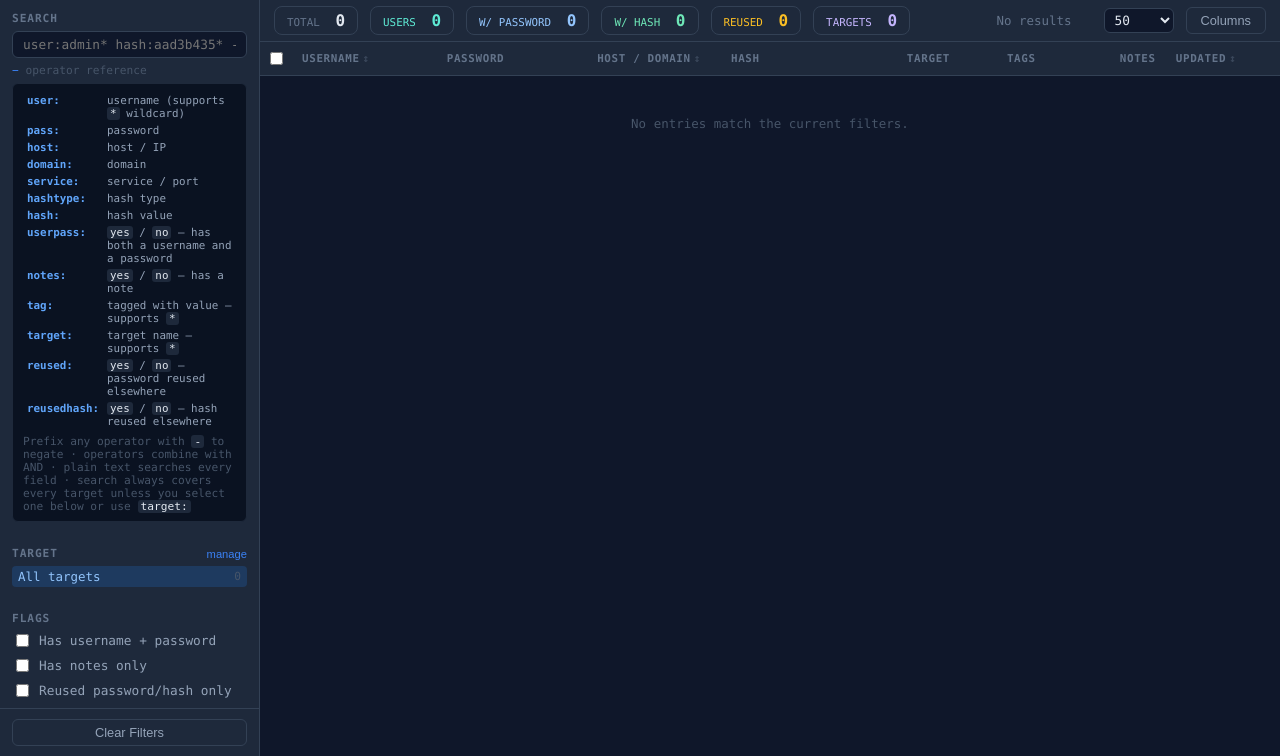
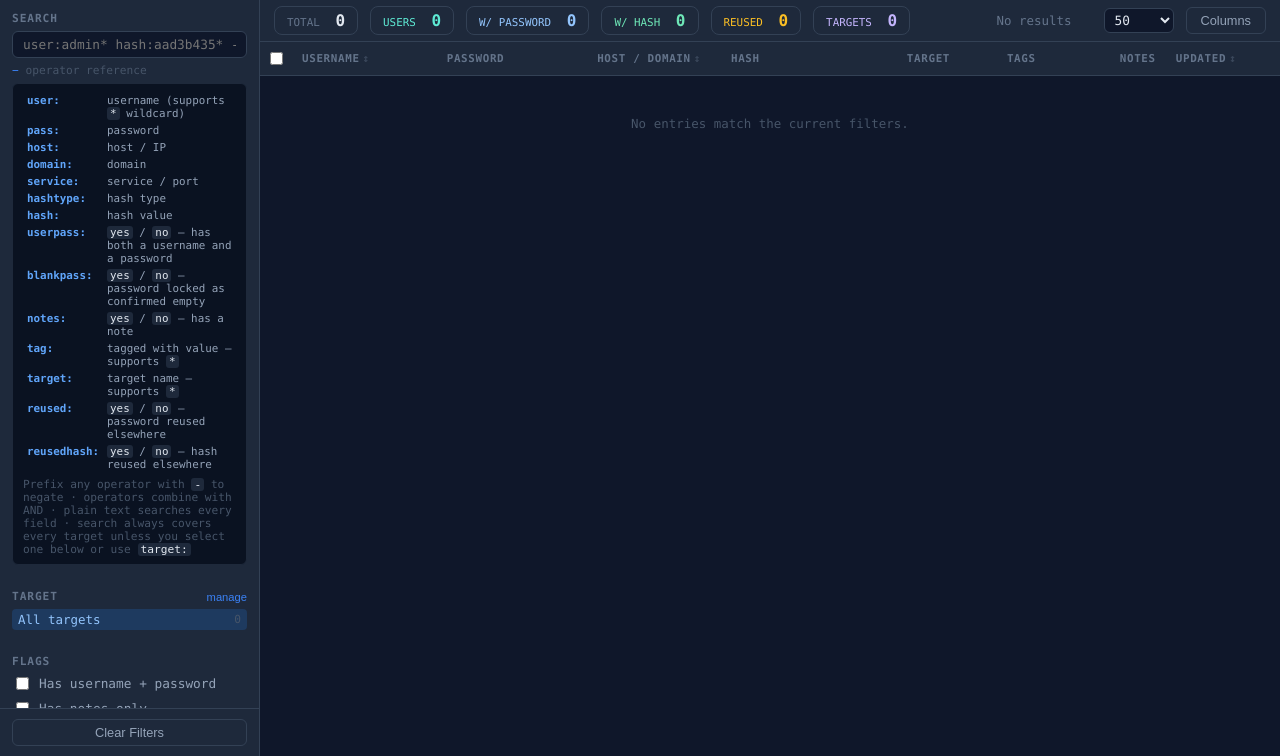
Before and after one commit to BearlyStable/SCTFCM, a Flask app: page / in a window 1280 px wide, after a click on "operator reference". Shown: the part 44-800 px from the top of the page. Run offline with Flask 3, Linux system fonts and the light colour scheme; data that the repository does not hold is empty.

Commit message:
implement confirmed-empty password feature with UI and database support

```diff
--- a/src/app.py
+++ b/src/app.py
@@ -40,19 +40,20 @@ def init_db():
         );
 
         CREATE TABLE IF NOT EXISTS entries (
-            id           INTEGER PRIMARY KEY AUTOINCREMENT,
-            target_id    INTEGER REFERENCES targets(id) ON DELETE SET NULL,
-            username     TEXT,
-            password     TEXT,
-            host         TEXT,
-            domain       TEXT,
-            service      TEXT,
-            hash_type    TEXT,
-            hash         TEXT,
-            notes        TEXT,
-            tags         TEXT,
-            created_at   TEXT DEFAULT (datetime('now')),
-            updated_at   TEXT DEFAULT (datetime('now'))
+            id                INTEGER PRIMARY KEY AUTOINCREMENT,
+            target_id         INTEGER REFERENCES targets(id) ON DELETE SET NULL,
+            username          TEXT,
+            password          TEXT,
+            password_is_blank INTEGER NOT NULL DEFAULT 0,
+            host              TEXT,
+            domain            TEXT,
+            service           TEXT,
+            hash_type         TEXT,
+            hash              TEXT,
+            notes             TEXT,
+            tags              TEXT,
+            created_at        TEXT DEFAULT (datetime('now')),
+            updated_at        TEXT DEFAULT (datetime('now'))
         );
 
         CREATE INDEX IF NOT EXISTS idx_entries_target   ON entries(target_id);
@@ -60,6 +61,10 @@ def init_db():
         CREATE INDEX IF NOT EXISTS idx_entries_password ON entries(password);
         CREATE INDEX IF NOT EXISTS idx_entries_hash      ON entries(hash);
         """)
+
+        entry_cols = {row["name"] for row in conn.execute("PRAGMA table_info(entries)")}
+        if "password_is_blank" not in entry_cols:
+            conn.execute("ALTER TABLE entries ADD COLUMN password_is_blank INTEGER NOT NULL DEFAULT 0")
 
 
 init_db()
@@ -70,10 +75,20 @@ init_db()
 # filter) — the whole point is to catch a password/hash showing up on more
 # than one target.
 
+# A "locked" password (password_is_blank = 1) is a *confirmed* empty password —
+# distinct from password IS NULL, which just means "not found yet". Everywhere
+# below that asks "does this entry have a password", a locked-blank password
+# counts as yes, and all locked-blank entries are treated as sharing the same
+# (empty) value for reuse-detection purposes — a password sprayed as blank
+# across several accounts is exactly the kind of thing worth flagging.
+_HAS_PASSWORD_VALUE_EXPR = "(password_is_blank = 1 OR (password IS NOT NULL AND TRIM(password) != ''))"
+
 _PW_REUSE_EXPR = (
-    "CASE WHEN entries.password IS NOT NULL AND TRIM(entries.password) != '' "
-    "THEN (SELECT COUNT(*) FROM entries e2 WHERE e2.password = entries.password) "
-    "ELSE 0 END"
+    "CASE WHEN (entries.password_is_blank = 1 OR (entries.password IS NOT NULL AND TRIM(entries.password) != '')) "
+    "THEN (SELECT COUNT(*) FROM entries e2 WHERE "
+    "  (entries.password_is_blank = 1 AND e2.password_is_blank = 1) OR "
+    "  (entries.password_is_blank = 0 AND e2.password_is_blank = 0 AND e2.password = entries.password)"
+    ") ELSE 0 END"
 )
 _HASH_REUSE_EXPR = (
     "CASE WHEN entries.hash IS NOT NULL AND TRIM(entries.hash) != '' "
@@ -81,8 +96,7 @@ _HASH_REUSE_EXPR = (
     "ELSE 0 END"
 )
 _HAS_USERPASS_EXPR = (
-    "(username IS NOT NULL AND TRIM(username) != '' "
-    "AND password IS NOT NULL AND TRIM(password) != '')"
+    f"(username IS NOT NULL AND TRIM(username) != '' AND {_HAS_PASSWORD_VALUE_EXPR})"
 )
 
 
@@ -162,6 +176,11 @@ def parse_search_query(search_str: str):
             yes = _YESNO(value)
             conditions.append(_HAS_USERPASS_EXPR if (yes ^ negate) else f"NOT {_HAS_USERPASS_EXPR}")
 
+        elif op == 'blankpass':
+            yes = _YESNO(value)
+            cond = "password_is_blank = 1"
+            conditions.append(cond if (yes ^ negate) else f"NOT ({cond})")
+
         else:
             plain_terms.append(token)
 
@@ -239,7 +258,8 @@ def build_entry_filter(p):
 
 _LIST_COLUMNS = f"""
     entries.id, entries.target_id, targets.name AS target_name,
-    entries.username, entries.password, entries.host, entries.domain, entries.service,
+    entries.username, entries.password, entries.password_is_blank,
+    entries.host, entries.domain, entries.service,
     entries.hash_type, entries.hash, entries.notes, entries.tags,
     entries.created_at, entries.updated_at,
     ({_PW_REUSE_EXPR}) AS password_reuse_count,
@@ -250,6 +270,7 @@ _LIST_COLUMNS = f"""
 def _row_to_entry(row):
     d = dict(row)
     d["tags"] = json.loads(d.get("tags") or "[]")
+    d["password_is_blank"] = bool(d.get("password_is_blank"))
     d["password_reuse_count"] = d.get("password_reuse_count") or 0
     d["hash_reuse_count"] = d.get("hash_reuse_count") or 0
     return d
@@ -384,12 +405,32 @@ def _timestamp_now():
     return datetime.now(timezone.utc).strftime("%Y-%m-%d %H:%M UTC")
 
 
+def _apply_password_lock(body, values):
+    """A locked password (password_is_blank=true in the request) is a
+    *confirmed* empty password, stored as a real empty string rather than
+    being collapsed to None by _clean() like a merely-omitted field would be."""
+    if body.get("password_is_blank"):
+        values["password"] = ""
+        values["password_is_blank"] = True
+    else:
+        values["password_is_blank"] = False
+
+
+def _values_has_password(values):
+    return bool(values.get("password_is_blank")) or bool((values.get("password") or "").strip())
+
+
+def _row_has_password(row):
+    return bool(row["password_is_blank"]) or bool((row["password"] or "").strip())
+
+
 def _insert_entry(conn, target_id, values, tags):
     cur = conn.execute(
-        """INSERT INTO entries (target_id, username, password, host, domain, service,
-                                 hash_type, hash, notes, tags)
-           VALUES (?,?,?,?,?,?,?,?,?,?)""",
-        (target_id, values.get("username"), values.get("password"), values.get("host"),
+        """INSERT INTO entries (target_id, username, password, password_is_blank, host, domain,
+                                 service, hash_type, hash, notes, tags)
+           VALUES (?,?,?,?,?,?,?,?,?,?,?)""",
+        (target_id, values.get("username"), values.get("password"),
+         int(bool(values.get("password_is_blank"))), values.get("host"),
          values.get("domain"), values.get("service"), values.get("hash_type"), values.get("hash"),
          values.get("notes"), json.dumps(tags) if tags else None),
     )
@@ -406,6 +447,9 @@ def _merge_or_create_entry(conn, target_id, values, tags):
       - existing has the *other* credential field set, not this   -> annotate (flag #check + note, don't overwrite)
       - existing has neither password nor hash                    -> update in place, filling in what's given
 
+    A locked (confirmed-blank) password counts as "has a password" throughout,
+    same as any other set value.
+
     Returns (action, entry_id) where action is 'inserted', 'updated', or 'annotated'.
     """
     username = values.get("username")
@@ -419,18 +463,19 @@ def _merge_or_create_entry(conn, target_id, values, tags):
     if not existing:
         return ("inserted", _insert_entry(conn, target_id, values, tags))
 
-    pw_conflict = bool(values.get("password")) and bool((existing["password"] or "").strip())
+    pw_conflict = _values_has_password(values) and _row_has_password(existing)
     hash_conflict = bool(values.get("hash")) and bool((existing["hash"] or "").strip())
     if pw_conflict or hash_conflict:
         return ("inserted", _insert_entry(conn, target_id, values, tags))
 
-    pw_flag = bool(values.get("password")) and bool((existing["hash"] or "").strip())
-    hash_flag = bool(values.get("hash")) and bool((existing["password"] or "").strip())
+    pw_flag = _values_has_password(values) and bool((existing["hash"] or "").strip())
+    hash_flag = bool(values.get("hash")) and _row_has_password(existing)
 
     if pw_flag or hash_flag:
         note_bits = []
         if pw_flag:
-            note_bits.append(f"Possible password: {values['password']}")
+            pw_display = "(blank)" if values.get("password_is_blank") else values["password"]
+            note_bits.append(f"Possible password: {pw_display}")
         if hash_flag:
             note_bits.append(f"Possible hash: {values['hash']}")
         if values.get("notes"):
@@ -458,7 +503,13 @@ def _merge_or_create_entry(conn, target_id, values, tags):
 
     # Existing has neither password nor hash -> fill in whatever was provided.
     set_parts, params = [], []
-    for f in ("password", "host", "domain", "service", "hash_type", "hash"):
+    if values.get("password_is_blank"):
+        set_parts += ["password=?", "password_is_blank=?"]
+        params += ["", 1]
+    elif values.get("password"):
+        set_parts.append("password=?")
+        params.append(values["password"])
+    for f in ("host", "domain", "service", "hash_type", "hash"):
         if values.get(f):
             set_parts.append(f"{f}=?")
             params.append(values[f])
@@ -486,7 +537,8 @@ def api_create_entry():
     body = request.get_json(silent=True) or {}
 
     values = {f: _clean(body.get(f)) for f in EDITABLE_FIELDS}
-    if not any(values[f] for f in REQUIRED_ANY):
+    _apply_password_lock(body, values)
+    if not (values["username"] or values["hash"] or _values_has_password(values)):
         return jsonify(error="Entry needs at least a username, password, or hash"), 400
 
     target_id = body.get("target_id")
@@ -562,7 +614,18 @@ def api_update_entry(eid):
             else:
                 values[f] = row[f]
 
-        if not any(values[f] for f in REQUIRED_ANY):
+        if "password_is_blank" in body:
+            if body.get("password_is_blank"):
+                values["password"] = ""
+                values["password_is_blank"] = True
+            else:
+                values["password_is_blank"] = False
+        else:
+            values["password_is_blank"] = bool(row["password_is_blank"])
+            if values["password_is_blank"] and "password" not in body:
+                values["password"] = ""
+
+        if not (values["username"] or values["hash"] or _values_has_password(values)):
             return jsonify(error="Entry needs at least a username, password, or hash"), 400
 
         target_id = row["target_id"]
@@ -572,11 +635,11 @@ def api_update_entry(eid):
                 return jsonify(error="Unknown target_id"), 400
 
         conn.execute(
-            """UPDATE entries SET target_id=?, username=?, password=?, host=?, domain=?,
+            """UPDATE entries SET target_id=?, username=?, password=?, password_is_blank=?, host=?, domain=?,
                                    service=?, hash_type=?, hash=?, notes=?, updated_at=datetime('now')
                WHERE id=?""",
-            (target_id, values["username"], values["password"], values["host"],
-             values["domain"], values["service"], values["hash_type"], values["hash"],
+            (target_id, values["username"], values["password"], int(values["password_is_blank"]),
+             values["host"], values["domain"], values["service"], values["hash_type"], values["hash"],
              values["notes"], eid),
         )
 
@@ -664,7 +727,8 @@ def api_bulk_update_entries():
         skipped_empty = []
         for r in rows:
             merged = {f: (clean_fields[f] if f in clean_fields else r[f]) for f in REQUIRED_ANY}
-            if not any(merged.values()):
+            has_password = bool(merged.get("password")) or bool(r["password_is_blank"])
+            if not (merged.get("username") or merged.get("hash") or has_password):
                 skipped_empty.append(r["id"])
             else:
                 updated_ids.append(r["id"])
@@ -911,6 +975,8 @@ def _export_field_value(row, field):
     if field == "tags":
         tags = json.loads(row["tags"] or "[]")
         return ", ".join("#" + t for t in tags) if tags else ""
+    if field == "password" and row["password_is_blank"]:
+        return "(empty)"
     val = row[field]
     return str(val) if val not in (None, "") else ""
 
@@ -934,6 +1000,8 @@ def api_export_entries():
             needed_cols.add("targets.name AS target_name")
         else:
             needed_cols.add(f"entries.{f} AS {f}")
+    if "password" in fields:
+        needed_cols.add("entries.password_is_blank AS password_is_blank")
 
     with get_db() as conn:
         rows = conn.execute(
@@ -971,7 +1039,7 @@ def api_stats():
             "SELECT COUNT(DISTINCT username) FROM entries WHERE username IS NOT NULL AND TRIM(username) != ''"
         ).fetchone()[0]
         with_password = conn.execute(
-            "SELECT COUNT(*) FROM entries WHERE password IS NOT NULL AND TRIM(password) != ''"
+            f"SELECT COUNT(*) FROM entries WHERE {_HAS_PASSWORD_VALUE_EXPR}"
         ).fetchone()[0]
         with_hash = conn.execute(
             "SELECT COUNT(*) FROM entries WHERE hash IS NOT NULL AND TRIM(hash) != ''"
--- a/src/static/app.js
+++ b/src/static/app.js
@@ -48,6 +48,41 @@ function credCellHtml(value) {
     <button class="btn-icon reveal-toggle" type="button" title="Show / hide">&#128065;</button>
     <button class="btn-icon copy-btn" type="button" title="Copy" data-copy="${esc(value)}">&#10697;</button>
   </span>`;
+}
+
+function passwordCellHtml(entry) {
+  if (entry.password_is_blank) {
+    return '<span class="badge badge-blankpass" title="Password confirmed empty">&#128274; empty</span>';
+  }
+  return credCellHtml(entry.password);
+}
+
+// Wires a password <input> + lock <button> pair so the button toggles a
+// "confirmed empty password" state: locked disables/clears the input and
+// shows a closed-lock icon; unlocked restores normal typing. Returns an
+// accessor used when building the save payload.
+function wirePasswordLock(inputSel, lockBtnSel, initialLocked) {
+  const input = qs(inputSel);
+  const btn = qs(lockBtnSel);
+  let locked = !!initialLocked;
+
+  function render() {
+    btn.classList.toggle('active', locked);
+    btn.innerHTML = locked ? '&#128274;' : '&#128275;';
+    btn.title = locked ? 'Password confirmed empty — click to unlock' : 'Mark password as confirmed empty';
+    input.disabled = locked;
+    input.placeholder = locked ? '(confirmed empty)' : '';
+    if (locked) input.value = '';
+  }
+
+  btn.onclick = () => {
+    locked = !locked;
+    render();
+    if (!locked) input.focus();
+  };
+
+  render();
+  return () => locked;
 }
 
 document.addEventListener('click', e => {
@@ -342,7 +377,7 @@ function renderEntries(entries) {
     return `<tr class="row-hover${reusedRow}" data-id="${en.id}" style="border-bottom:1px solid #1e293b;${bg}">
       <td style="padding:7px 6px;text-align:center"><input type="checkbox" class="row-select-cb" data-id="${en.id}" style="width:auto;accent-color:#3b82f6" ${checked}></td>
       <td style="padding:7px 10px;font-weight:600;color:#e2e8f0">${en.username ? esc(en.username) : '<span class="cred-empty">—</span>'}</td>
-      <td data-col="password" style="padding:7px 10px">${credCellHtml(en.password)} ${reuseBadge(en.password_reuse_count, 'Password')}</td>
+      <td data-col="password" style="padding:7px 10px">${passwordCellHtml(en)} ${reuseBadge(en.password_reuse_count, 'Password')}</td>
       <td data-col="host" style="padding:7px 10px">${hostCell}</td>
       <td data-col="hash" style="padding:7px 10px">${hashCell} ${reuseBadge(en.hash_reuse_count, 'Hash')}</td>
       <td data-col="target" style="padding:7px 10px">${targetCell}</td>
@@ -603,7 +638,10 @@ function renderDetail(entry) {
       </div>
       <div class="form-field">
         <label>Password</label>
-        <input type="text" id="d-password" value="${esc(entry.password || '')}">
+        <div class="password-field-row">
+          <input type="text" id="d-password" value="${esc(entry.password || '')}">
+          <button type="button" class="btn-icon lock-toggle" id="d-password-lock" title="Mark password as confirmed empty">&#128275;</button>
+        </div>
       </div>
       <div class="form-field">
         <label>Host / IP</label>
@@ -674,6 +712,8 @@ function renderDetail(entry) {
     a.addEventListener('click', e => { e.preventDefault(); showDetail(parseInt(a.dataset.goto)); });
   });
 
+  const detailPasswordLocked = wirePasswordLock('#d-password', '#d-password-lock', entry.password_is_blank);
+
   // ── Save core fields + notes ───────────────────────────────────────────
   qs('#d-save-btn').addEventListener('click', async () => {
     const btn = qs('#d-save-btn');
@@ -688,6 +728,7 @@ function renderDetail(entry) {
           target_id: qs('#d-target').value || null,
           username:  qs('#d-username').value,
           password:  qs('#d-password').value,
+          password_is_blank: detailPasswordLocked(),
           host:      qs('#d-host').value,
           domain:    qs('#d-domain').value,
           service:   qs('#d-service').value,
@@ -815,6 +856,8 @@ updateSortHeaders();
 // Add Entry modal
 // ─────────────────────────────────────────────────────────────────────────────
 
+let entryPasswordLocked = () => false;
+
 function openEntryModal() {
   qs('#entry-modal-title').textContent = 'Add Entry';
   qs('#entry-target').value = (state.selectedTargetId && state.selectedTargetId !== 'none') ? state.selectedTargetId : '';
@@ -827,6 +870,7 @@ function openEntryModal() {
   qs('#entry-hash').value = '';
   qs('#entry-tags').value = '';
   qs('#entry-notes').value = '';
+  entryPasswordLocked = wirePasswordLock('#entry-password', '#entry-password-lock', false);
   qs('#entry-modal').style.display = 'flex';
 }
 
@@ -842,6 +886,7 @@ qs('#save-entry-btn').addEventListener('click', async () => {
     target_id: qs('#entry-target').value || null,
     username:  qs('#entry-username').value,
     password:  qs('#entry-password').value,
+    password_is_blank: entryPasswordLocked(),
     host:      qs('#entry-host').value,
     domain:    qs('#entry-domain').value,
     service:   qs('#entry-service').value,
--- a/src/static/style.css
+++ b/src/static/style.css
@@ -137,6 +137,14 @@ thead th[data-sort]:hover { color: #93c5fd !important; }
 .cred-masked { letter-spacing: 2px; color: #64748b; }
 .cred-empty { color: #334155; }
 
+/* ── Confirmed-blank password ─────────────────────────────────────────────── */
+.badge-blankpass { background: #1e2f3a; color: #7dd3fc; border-color: #0284c7; }
+
+.password-field-row { display: flex; align-items: center; gap: 6px; }
+.password-field-row input[type=text] { flex: 1; }
+.lock-toggle { border: 1px solid #334155; border-radius: 6px; padding: 4px 8px; font-size: 0.85rem; }
+.lock-toggle.active { color: #7dd3fc; border-color: #0284c7; background: #1e2f3a; }
+
 /* ── Overlay / modal ──────────────────────────────────────────────────────── */
 .overlay  { position: fixed; inset: 0; background: rgba(0,0,0,0.7); z-index: 100; display: flex; align-items: center; justify-content: center; }
 .modal    { background: #1e293b; border: 1px solid #334155; border-radius: 12px; padding: 24px; width: 460px; max-width: 95vw; max-height: 90vh; overflow-y: auto; }
--- a/src/templates/index.html
+++ b/src/templates/index.html
@@ -50,6 +50,7 @@
                 <tr><td>hashtype:</td><td>hash type</td></tr>
                 <tr><td>hash:</td><td>hash value</td></tr>
                 <tr><td>userpass:</td><td><code>yes</code> / <code>no</code> — has both a username and a password</td></tr>
+                <tr><td>blankpass:</td><td><code>yes</code> / <code>no</code> — password locked as confirmed empty</td></tr>
                 <tr><td>notes:</td><td><code>yes</code> / <code>no</code> — has a note</td></tr>
                 <tr><td>tag:</td><td>tagged with value — supports <code>*</code></td></tr>
                 <tr><td>target:</td><td>target name — supports <code>*</code></td></tr>
@@ -207,7 +208,10 @@
       </div>
       <div class="form-field">
         <label>Password</label>
-        <input type="text" id="entry-password">
+        <div class="password-field-row">
+          <input type="text" id="entry-password">
+          <button type="button" class="btn-icon lock-toggle" id="entry-password-lock" title="Mark password as confirmed empty">&#128275;</button>
+        </div>
       </div>
       <div class="form-field">
         <label>Host / IP</label>
```
Also changed, not shown: README.md.
